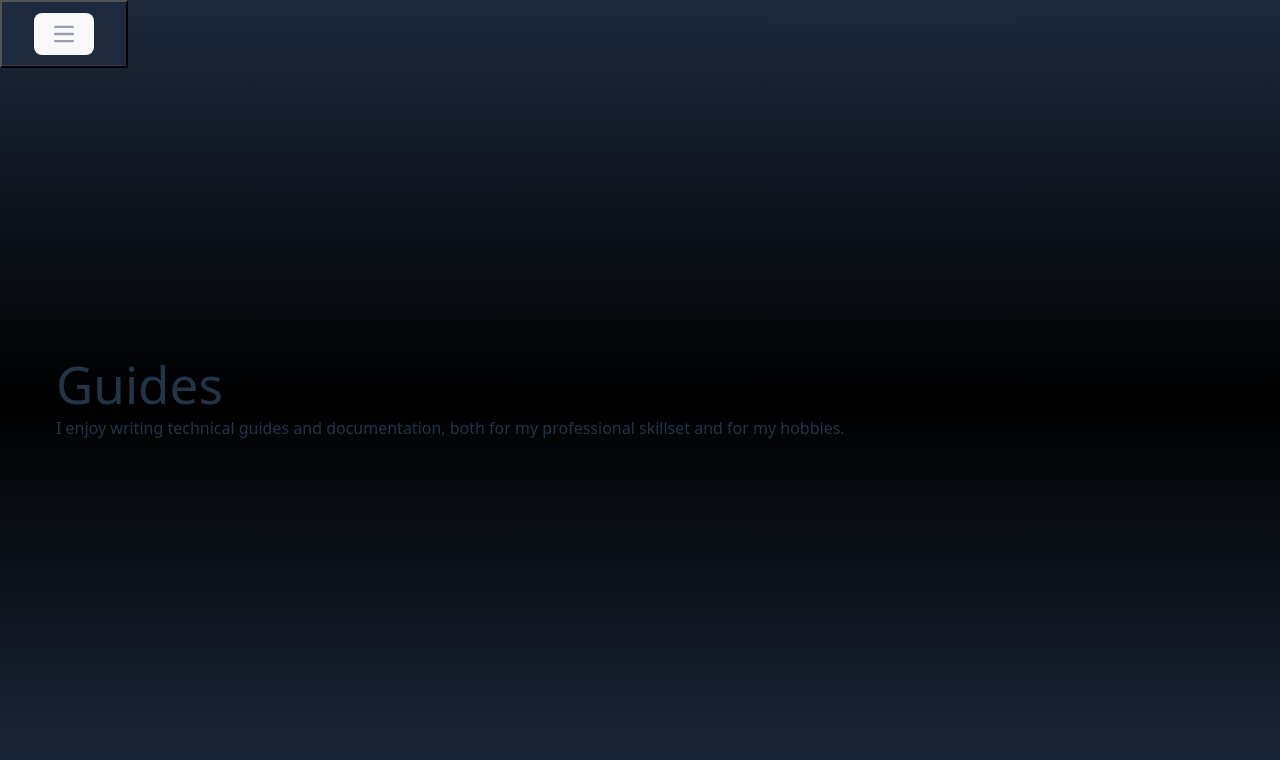
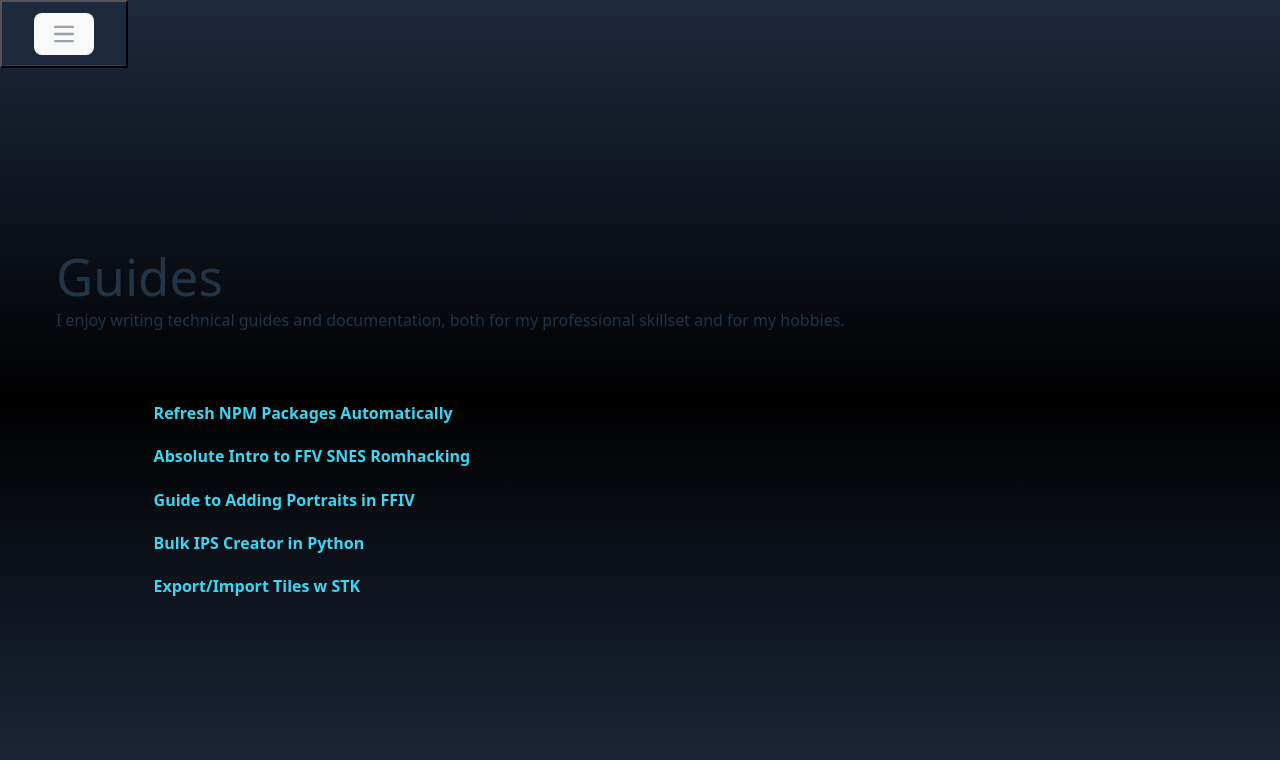
Before and after one commit to jacksmedia/j4cks-flux, a React (Vite) app in the folder webapp/client/: page /guides in a window 1280 px wide. Shown: the top 760 px of the page. Built offline with nearby package versions, Linux system fonts and the light colour scheme.

Commit message:
🏁adds guides and about content

```diff
--- a/webapp/client/src/pages/about.tsx
+++ b/webapp/client/src/pages/about.tsx
@@ -1,5 +1,13 @@
 import Layout from '../pageLayout';
 
 export default function About() {
-  return (<Layout title="About" body="I'm a freelance React and Python developer with a background in secure systems and experience with blockchain and DeFi (web3). I enjoy creating images with generative AI, and hacking Super Nintendo games with open source tools; I also like to document these hobbies." />);
+  return (
+  <>
+    <Layout title="About" body="I'm a freelance React and Python developer with a background in secure systems and experience with blockchain and DeFi (web3). I enjoy creating images with generative AI, and hacking Super Nintendo games with open source tools; I also like to document these hobbies." />
+    <ul>
+      <li><a href="https://www.linkedin.com/in/j4cks/" target='blank'>LinkedIn</a></li>
+      <li><a href="https://linktr.ee/xj4cks" target='blank'>linktree</a></li>
+    </ul>
+  </>
+  );
 }
--- a/webapp/client/src/pages/guides.tsx
+++ b/webapp/client/src/pages/guides.tsx
@@ -1,5 +1,16 @@
 import Layout from '../pageLayout';
 
 export default function Guides() {
-  return (<Layout title="Guides" body="I enjoy writing technical guides and documentation, both for my professional skillset and for my hobbies." />);
+  return (
+  <>
+    <Layout title="Guides" body="I enjoy writing technical guides and documentation, both for my professional skillset and for my hobbies." />
+    <ul>
+      <li><a href="https://www.notion.so/xj4cks/Refresh-npm-packages-automatically-ba45c778c0fb4008a4c0073d635e135a" target='blank'>Refresh NPM Packages Automatically</a></li>
+      <li><a href="https://www.notion.so/xj4cks/Absolute-Intro-to-FFV-SNES-Romhacking-b1eb9b57f3224683b191614c7b4825fc" target='blank'>Absolute Intro to FFV SNES Romhacking</a></li>
+      <li><a href="https://www.notion.so/xj4cks/Guide-to-Adding-Portraits-in-FFIV-2056bad31429808fb0a5c0434db0d263" target='blank'>Guide to Adding Portraits in FFIV</a></li>
+      <li><a href="https://www.notion.so/xj4cks/Bulk-IPS-Creator-in-Python-1206bad3142980bf9242db74a137cfc0" target='blank'>Bulk IPS Creator in Python</a></li>
+      <li><a href="https://www.notion.so/xj4cks/Export-Import-Tiles-w-STK-1fd6bad3142980b58106e4f168f391be" target='blank'>Export/Import Tiles w STK</a></li>
+    </ul>
+  </>
+  );
 }
```
